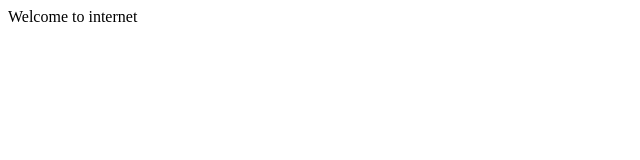
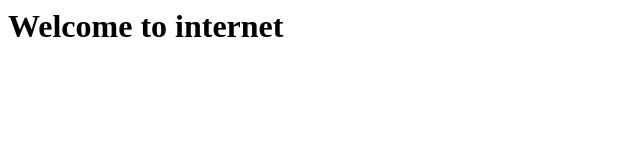
Before and after one commit to Idomin/vim, a plain HTML site: page index.html in a window 1280 px wide. Shown: the whole page, without its empty margins (0-640 px from the left). Drawn offline with Linux system fonts and the light colour scheme.

Commit message:
Update index.html

```diff
--- a/index.html
+++ b/index.html
@@ -2,6 +2,17 @@
 </head>
 <body>
 
-Welcome to internet
+
+
+
+
+
+
+
+
+
+  <h1>Welcome to internet</h1>
+
+
 
 </body>
```
